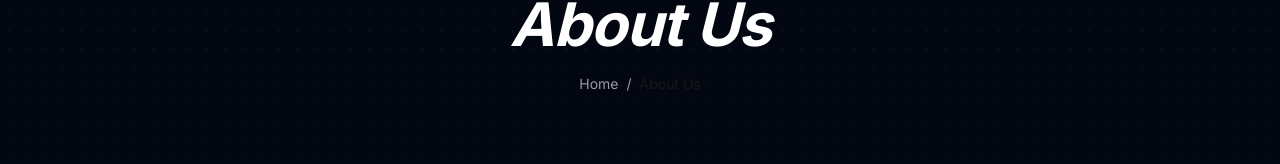
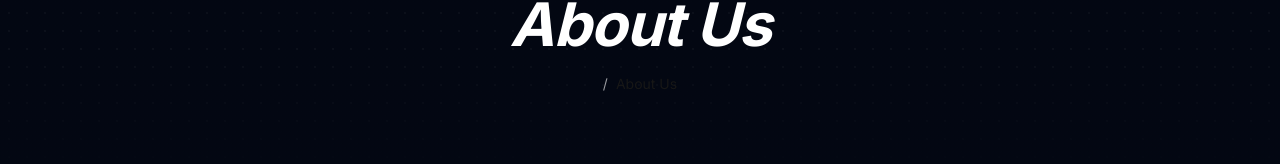
Before and after one commit to d-rex237/Restore, a Next.js app: page /home/about in a window 1280 px wide. Shown: the part 167-331 px from the top of the page. Built offline with nearby package versions, Linux system fonts and the light colour scheme.

Commit message:
"Fix about page images"

```diff
--- a/app/(landind)/home/about/page.tsx
+++ b/app/(landind)/home/about/page.tsx
@@ -107,9 +107,6 @@ export default function AboutPage() {
             About Us
           </h1>
           <div className="mt-5 flex items-center justify-center gap-2 text-sm text-white/60">
-            <Link href="/" className="hover:text-primary transition">
-              Home
-            </Link>
             <span>/</span>
             <span className="text-primary">About Us</span>
           </div>
```
